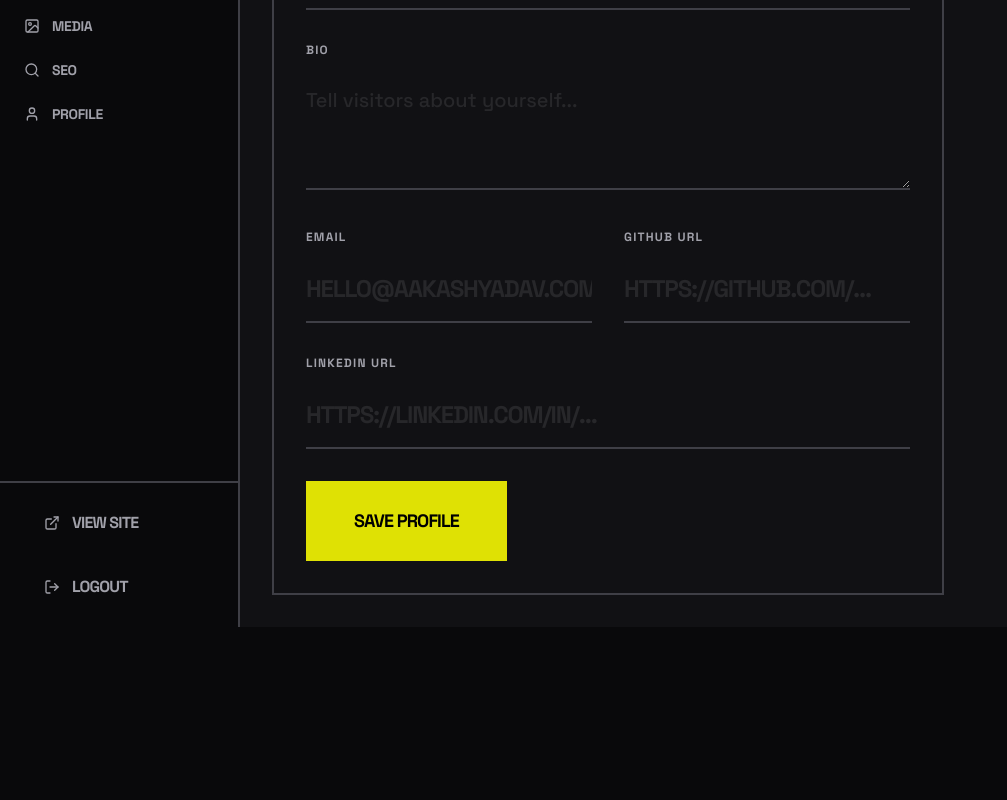
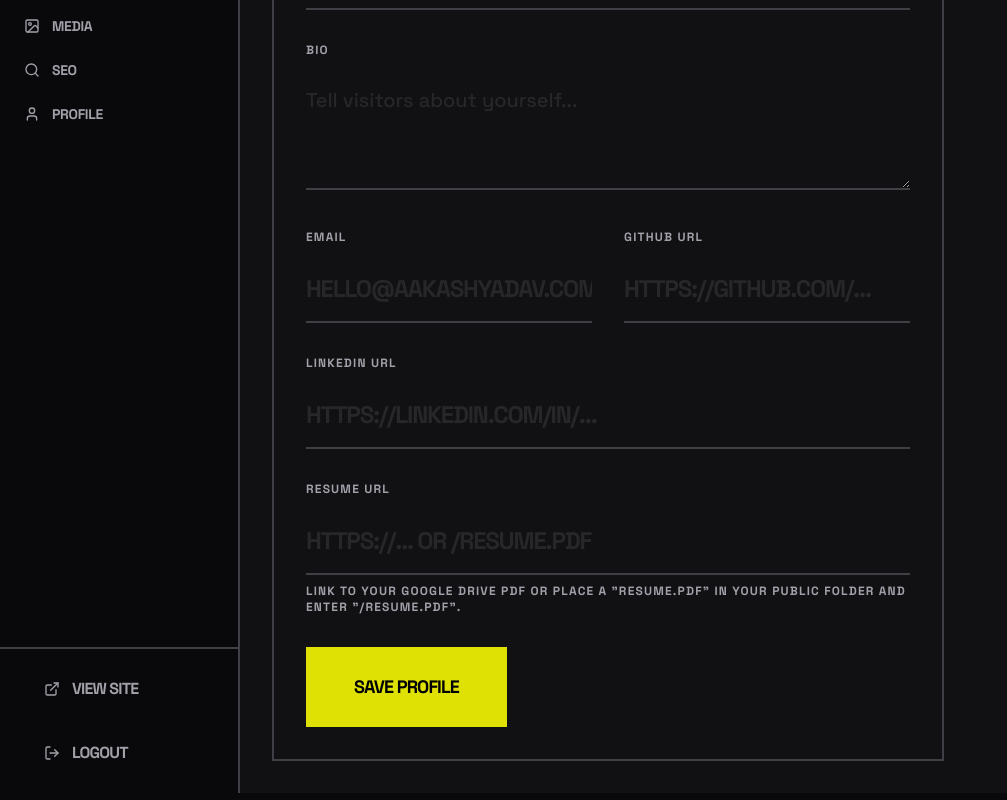
Before and after one commit to Superbiouss/Portfolio, a Next.js app: page /admin/profile in a window 1280 px wide. Shown: the part 412-1212 px from the top of the page, without its empty margins (0-1007 px from the left). Before the commit the page ends 1103 px from the top, so only its background shows below. Built offline with nearby package versions, Linux system fonts and the light colour scheme; no server answers; the database is empty.

Commit message:
feat: add resume_url field to profile management and include sample resume.pdf

```diff
--- a/src/app/actions/profile.ts
+++ b/src/app/actions/profile.ts
@@ -23,6 +23,7 @@ export async function updateProfile(formData: FormData) {
     email: formData.get("email") as string,
     github_url: formData.get("github_url") as string,
     linkedin_url: formData.get("linkedin_url") as string,
+    resume_url: formData.get("resume_url") as string,
   });
 
   revalidatePath("/admin/profile");
--- a/src/app/admin/profile/page.tsx
+++ b/src/app/admin/profile/page.tsx
@@ -46,6 +46,11 @@ export default async function AdminProfilePage() {
             <label className="text-xs font-bold uppercase tracking-widest text-muted-foreground block mb-3">LINKEDIN URL</label>
             <Input name="linkedin_url" defaultValue={profile?.linkedin_url || ""} placeholder="HTTPS://LINKEDIN.COM/IN/..." className="text-lg" />
           </div>
+          <div>
+            <label className="text-xs font-bold uppercase tracking-widest text-muted-foreground block mb-3">RESUME URL</label>
+            <Input name="resume_url" defaultValue={profile?.resume_url || ""} placeholder="HTTPS://... OR /RESUME.PDF" className="text-lg" />
+            <p className="text-xs text-muted-foreground mt-2 uppercase tracking-widest font-bold">Link to your Google Drive PDF or place a &quot;resume.pdf&quot; in your public folder and enter &quot;/resume.pdf&quot;.</p>
+          </div>
           <SubmitButton variant="primary" size="lg">SAVE PROFILE</SubmitButton>
         </form>
       </div>
```
Also changed, not shown: 1 other file (tests, documents, lock files or other folders).
